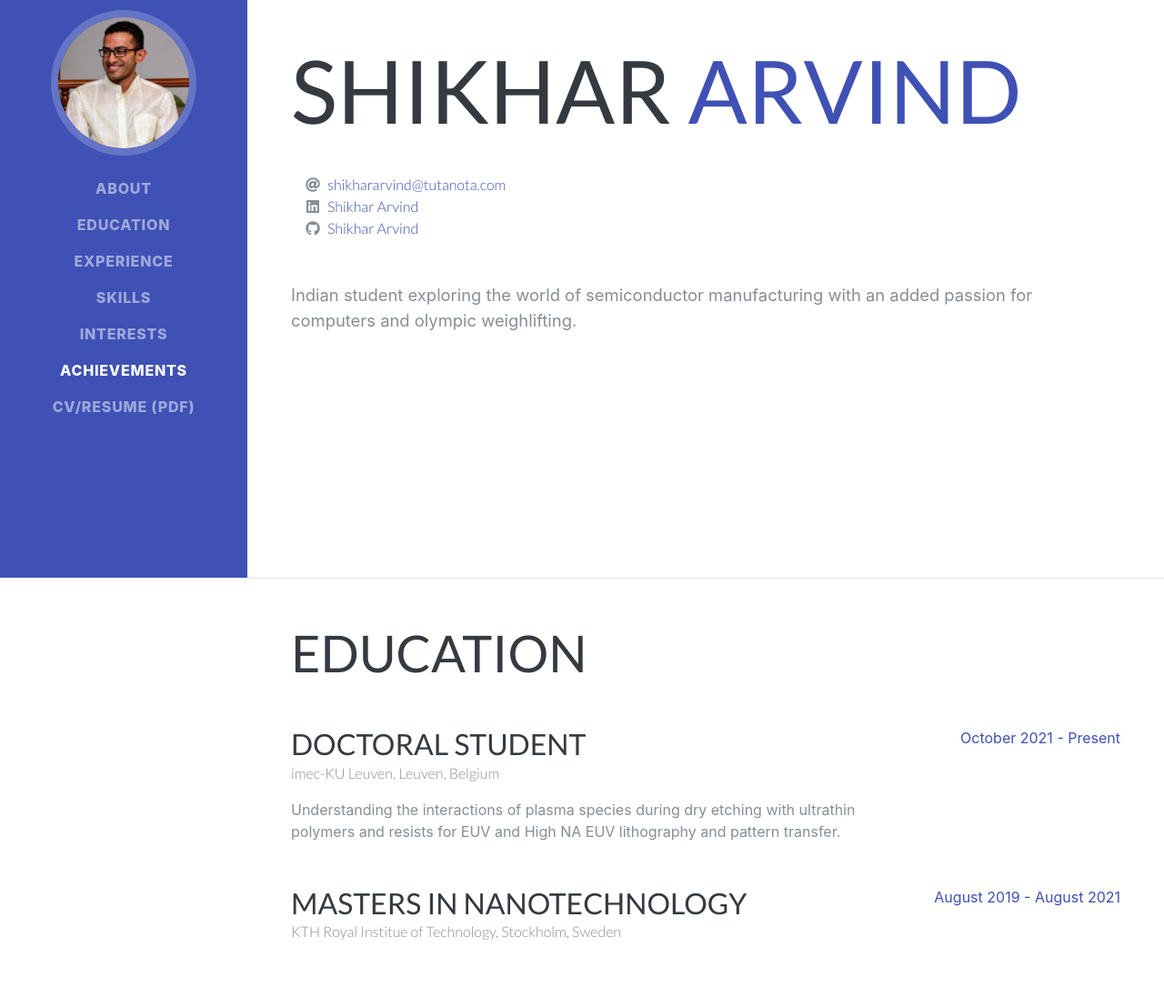
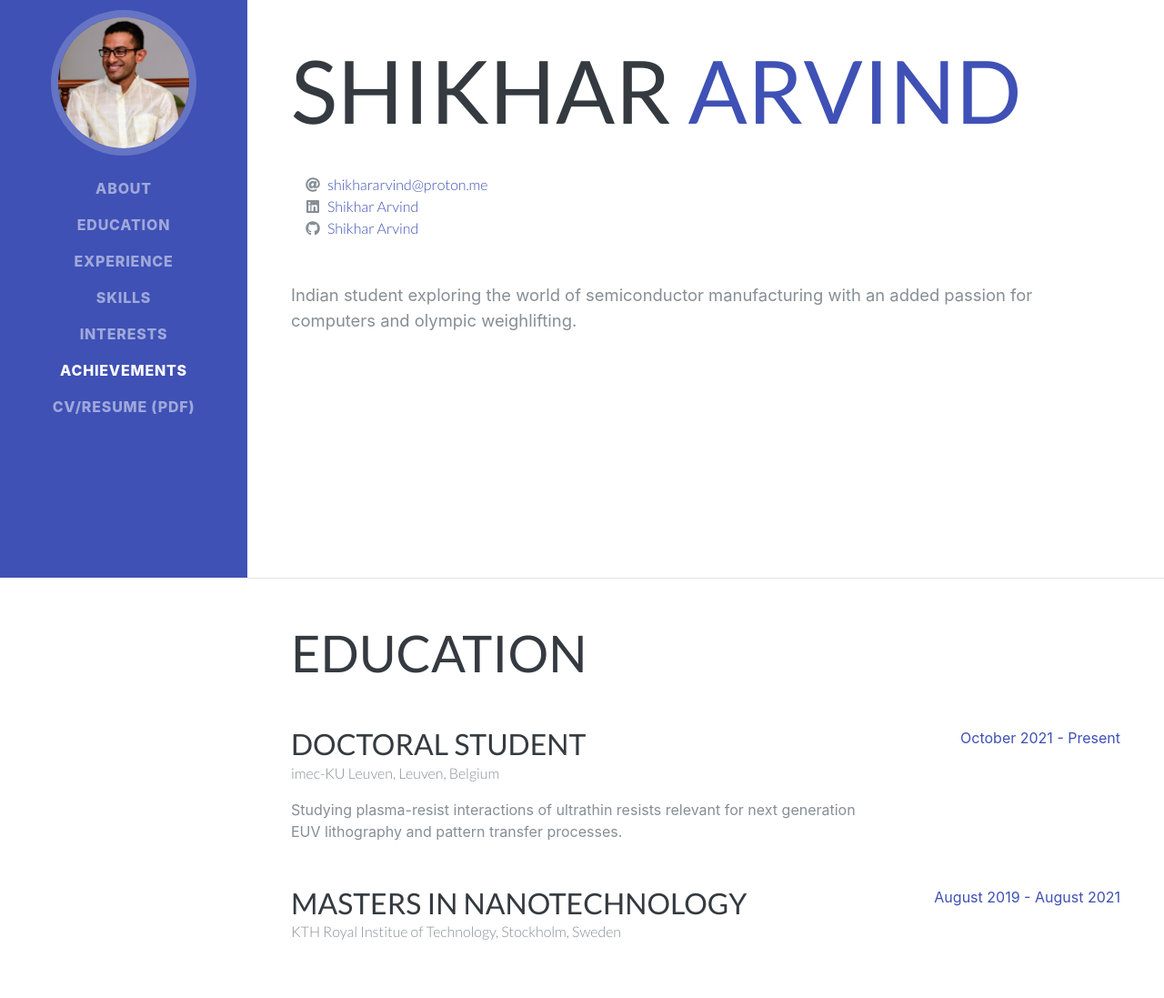
Before and after one commit to ShikharArvind/shikhararvind.github.io, a plain HTML site: page index.html in a window 1280 px wide. Shown: the part 165-1262 px from the top of the page at 91% size. Drawn offline with Linux system fonts and the light colour scheme; a web font is replaced by a local one.

Commit message:
Updates 2024

```diff
--- a/index.html
+++ b/index.html
@@ -72,7 +72,7 @@
                     <div class="subheading mb-5">
                         <ul class="fa-ul mt-5">
                             <li><i class="fa-li fa fa-at"></i> <a
-                                    href="mailto:shikhararvind@tutanota.com">shikhararvind@tutanota.com</a>
+                                    href="mailto:shikhararvind@proton.me">shikhararvind@proton.me</a>
                             </li>
                             <li><i class="fa-li fab fa-linkedin"></i> <a
                                     href="https://www.linkedin.com/in/shikhar-arvind-0b146b163/">Shikhar Arvind</a></li>
@@ -94,7 +94,7 @@
                             <h3 class="mb-0">Doctoral student</h3>
                             <div class="subheading mb-3">imec-KU Leuven, Leuven, Belgium</div>
                             <div>
-    Understanding the interactions of plasma species during dry etching with ultrathin polymers and resists for EUV and High NA EUV lithography and pattern transfer.
+    Studying plasma-resist interactions of ultrathin resists relevant for next generation EUV lithography and pattern transfer processes.
     </div>
                         </div>
                         <div class="resume-date text-md-right">
```
Also changed, not shown: 1 other file.
